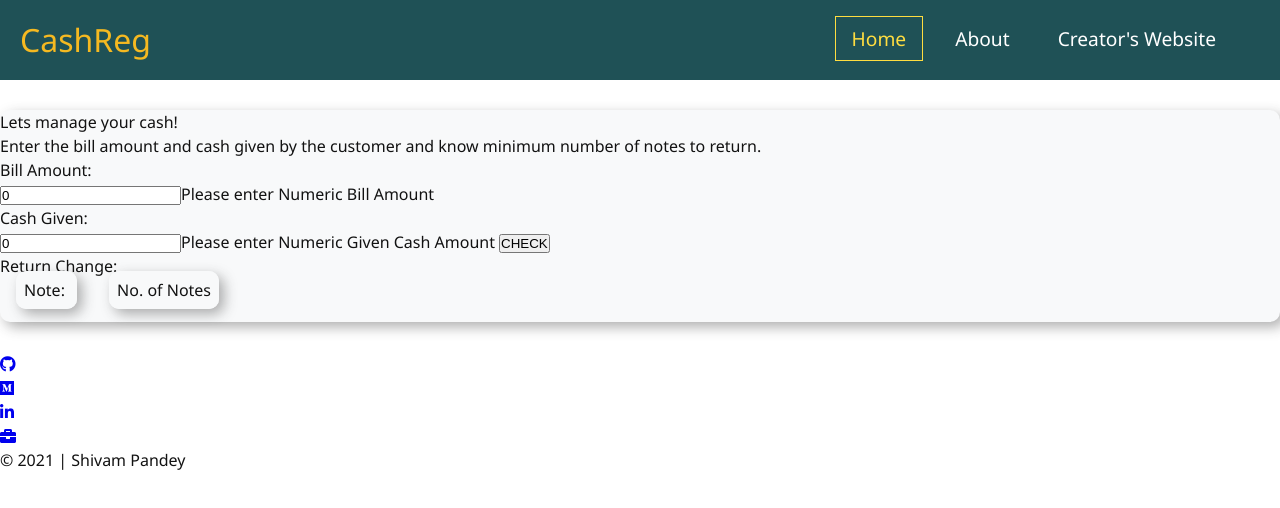
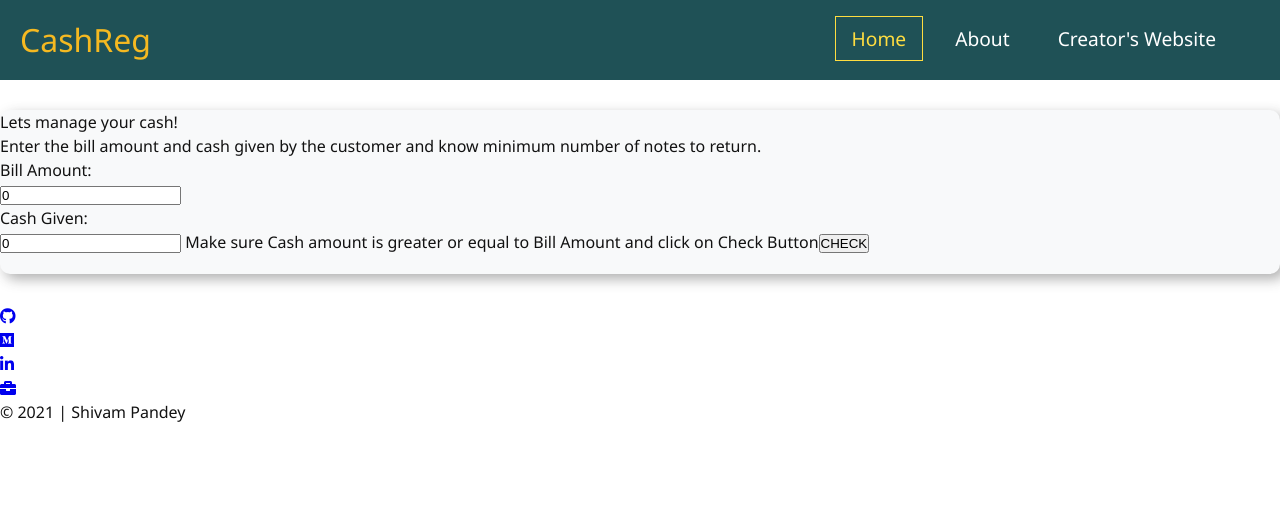
Before and after one commit to SJTGSHIVAM/cash_reg_mark_10, a React (Create React App) app: page / in a window 1280 px wide. Shown: the top 508 px of the page. Built offline with nearby package versions, Linux system fonts and the light colour scheme; some icons are missing.

Commit message:
feat: table only appear on clicking button

```diff
--- a/src/components/Backcard/Backcard.tsx
+++ b/src/components/Backcard/Backcard.tsx
@@ -7,10 +7,11 @@ import ReturnNotes from "../ReturnNotes";
 import "./Backcard.css";
 const Backcard = () => {
   const [billAmount, setBillAmount] = useState(0);
-  const [valBillAmount, setValBillAmount] = useState(false);
+  const [valBillAmount, setValBillAmount] = useState(true);
   const [cashGiven, setCashGiven] = useState(0);
-  const [valCashGiven, setValCashGiven] = useState(false);
+  const [valCashGiven, setValCashGiven] = useState(true);
   const [valCashGivenAmt, setValCashGivenAmt] = useState(false);
+  const [isClicked, setIsClicked] = useState(false);
   const [noteArray, setNoteArray] = useState<{ amt: number; total: number }[]>(
     []
   );
@@ -25,6 +26,7 @@ const Backcard = () => {
   const onBillAmountChange = (
     event: React.ChangeEvent<HTMLInputElement>
   ): void => {
+    setIsClicked(false);
     const billAmt = parseFloat(event.target.value);
     setValCashGivenAmt(false);
     if (isNaN(billAmt)) {
@@ -39,6 +41,7 @@ const Backcard = () => {
   const onCashGivenChange = (
     event: React.ChangeEvent<HTMLInputElement>
   ): void => {
+    setIsClicked(false);
     const cashAmt = parseFloat(event.target.value);
     setValCashGivenAmt(false);
     if (isNaN(cashAmt)) {
@@ -83,9 +86,15 @@ const Backcard = () => {
       </label>
 
       <BillAmountAlert valBillAmount={valBillAmount} />
+      {valBillAmount && (
+        <>
           <label>
             <section className="label"> Cash Given:</section>
-        <input type="number" value={cashGiven} onChange={onCashGivenChange} />
+            <input
+              type="number"
+              value={cashGiven}
+              onChange={onCashGivenChange}
+            />
           </label>
 
           <CashGivenAlert valCashGiven={valCashGiven} />
@@ -93,11 +102,14 @@ const Backcard = () => {
             valCashGiven={valCashGiven}
             valCashGivenAmt={valCashGivenAmt}
           />
+        </>
+      )}
       <button
         onClick={() => {
           setValCashGivenAmt(validateCashGivenAmt(cashGiven));
 
           if (validateCashGivenAmt(cashGiven)) {
+            setIsClicked(true);
             setNoteArray(genrateNotesCount(billAmount, cashGiven));
           }
         }}
@@ -105,7 +117,7 @@ const Backcard = () => {
         CHECK
       </button>
 
-      <ReturnNotes notes={noteArray} />
+      {isClicked && <ReturnNotes notes={noteArray} />}
     </div>
   );
 };
```
Lines whose indentation alone changed are shown as unchanged.
